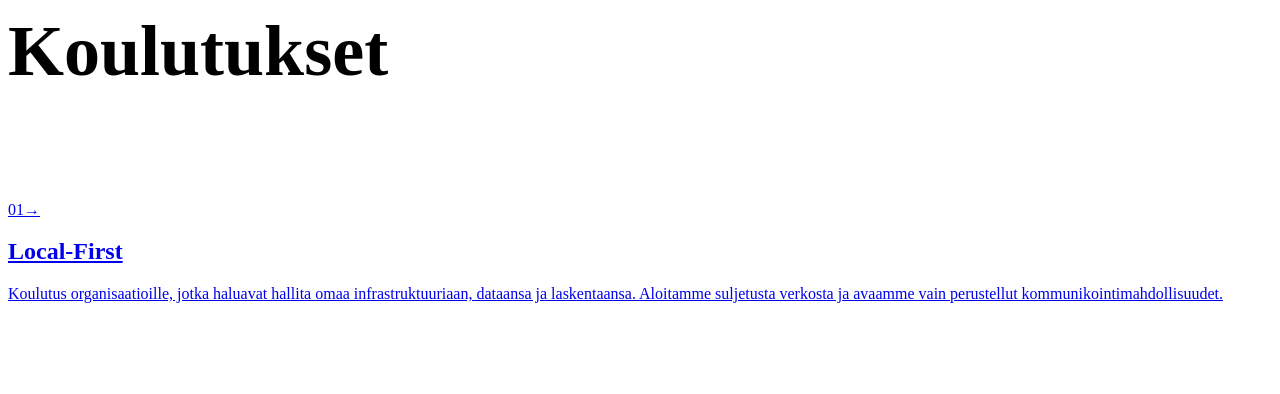
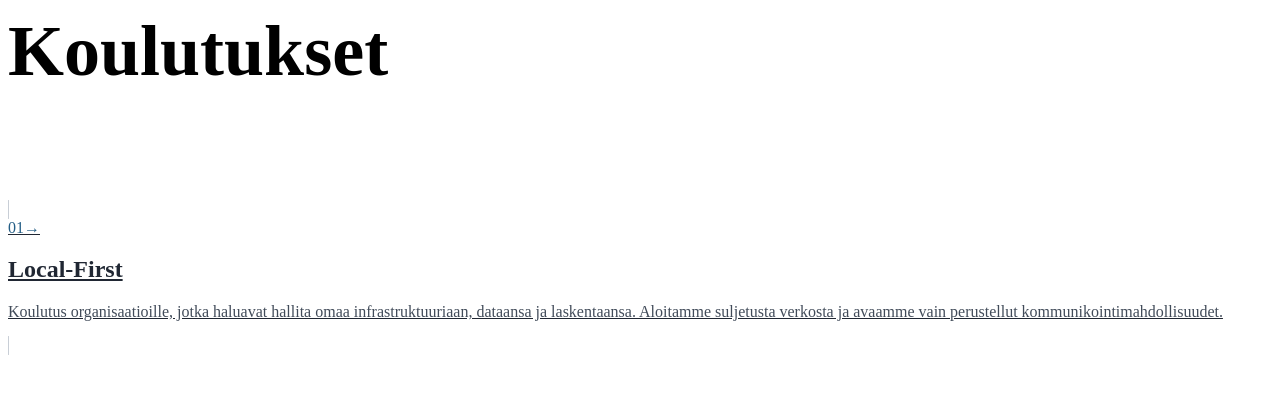
Before and after one commit to Th3Hypn0tist/KnowledgeBank, a PHP site: page / in a window 1280 px wide. Shown: the part 190-584 px from the top of the page. Run offline with PHP 8.4, Linux system fonts and the light colour scheme.

Commit message:
Lighten KnowledgeBank card surfaces while retaining dark shell

```diff
--- a/index.html
+++ b/index.html
@@ -1,3 +1,3 @@
 <!doctype html>
-<html lang="fi"><head><meta charset="utf-8"><meta name="viewport" content="width=device-width,initial-scale=1"><title>KnowledgeBank</title><link rel="stylesheet" href="/site.css"><link rel="stylesheet" href="style/training.css?v=5"><script src="lib/course.js?v=6" defer></script></head>
+<html lang="fi"><head><meta charset="utf-8"><meta name="viewport" content="width=device-width,initial-scale=1"><title>KnowledgeBank</title><link rel="stylesheet" href="/site.css"><link rel="stylesheet" href="style/training.css?v=6"><script src="lib/course.js?v=6" defer></script></head>
 <body><div class="topline"></div><div class="shell"><header class="site-header"><a class="identity" href="/"><span class="identity-copy"><span class="identity-name">AIGM</span><span class="identity-section">KnowledgeBank</span></span></a><div class="header-actions"><a class="home-link" href="index.html">KnowledgeBank</a><div class="languages"><a href="?lang=fi" data-lang="fi" aria-current="page">FI</a><a href="?lang=en" data-lang="en">EN</a></div></div></header><main id="course" class="kb-page" data-source="bank/courses/index.json"><p role="status">Ladataan / Loading…</p></main></div></body></html>
--- a/style/training.css
+++ b/style/training.css
@@ -5,3 +5,34 @@
 .kb-nav{display:flex;gap:0 24px;flex-wrap:wrap;border-bottom:1px solid var(--line);padding:8px 0}.kb-nav a{display:block;padding:12px 0;color:var(--muted);font-size:13px;line-height:1.5;text-decoration:none;border-bottom:2px solid transparent}.kb-nav a:hover,.kb-nav a[aria-current="page"]{color:var(--fg);border-bottom-color:var(--blue)}.kb-page .section{padding-top:48px}.site-header .identity-name{white-space:nowrap}.site-header .header-actions{flex:none}@media(max-width:730px){.kb-nav{flex-wrap:nowrap;overflow-x:auto}.kb-nav a{white-space:nowrap;flex:none}}
 
 .kb-course-layout{display:grid;grid-template-columns:minmax(220px,290px) minmax(0,1fr);gap:36px;margin-top:48px;align-items:start}.kb-course-nav{position:sticky;top:20px;max-height:calc(100vh - 40px);overflow:auto;padding-right:12px}.kb-course-nav h2{font-size:18px}.kb-tree{list-style:none;padding:0;margin:0}.kb-tree .kb-tree{padding-left:14px}.kb-tree a{display:block;padding:5px 0;color:var(--muted);font-size:13px;text-decoration:none;line-height:1.5}.kb-tree a:hover{color:var(--blue)}.kb-node{scroll-margin-top:24px;padding:20px 0;border-top:1px solid var(--line)}.kb-node>.kb-node{margin-left:14px;padding-top:12px}.kb-node h2{font-size:28px}.kb-node h3{font-size:21px}.kb-node h4,.kb-node h5,.kb-node h6{font-size:16px}.kb-content-block p{color:var(--muted);line-height:1.8}.kb-content-block img{width:100%;height:auto;border:1px solid var(--line);border-radius:12px}.kb-course-content{min-width:0}@media(max-width:730px){.kb-course-layout{grid-template-columns:1fr}.kb-course-nav{position:static;max-height:50vh}.kb-node>.kb-node{margin-left:8px}}
+
+/* Light reading surfaces within the dark KnowledgeBank shell. */
+.kb-page .kb-content-block,
+.kb-page .directory {
+  background: #e2e5e9;
+  color: #202733;
+  border: 1px solid #c8ced6;
+  border-radius: 12px;
+}
+.kb-page .kb-content-block {
+  padding: 24px;
+  margin: 14px 0 20px;
+  gap: 24px;
+  overflow-wrap: anywhere;
+}
+.kb-page .kb-content-block h3,
+.kb-page .directory .directory-name {
+  color: #202733;
+}
+.kb-page .kb-content-block p,
+.kb-page .kb-content-block figcaption,
+.kb-page .directory .directory-summary {
+  color: #414b59;
+}
+.kb-page .kb-content-block img { display: block; border-color: #aab3bf; }
+.kb-page .directory .directory-number,
+.kb-page .directory .directory-arrow { color: #245e86; }
+.kb-page .directory:hover { background: #f0f2f5; border-color: #8c99a8; }
+@media(max-width:730px) {
+  .kb-page .kb-content-block { padding: 16px; gap: 16px; }
+}
```
Also changed, not shown: developement/WORKLIST.md (+2 -0 lines).
